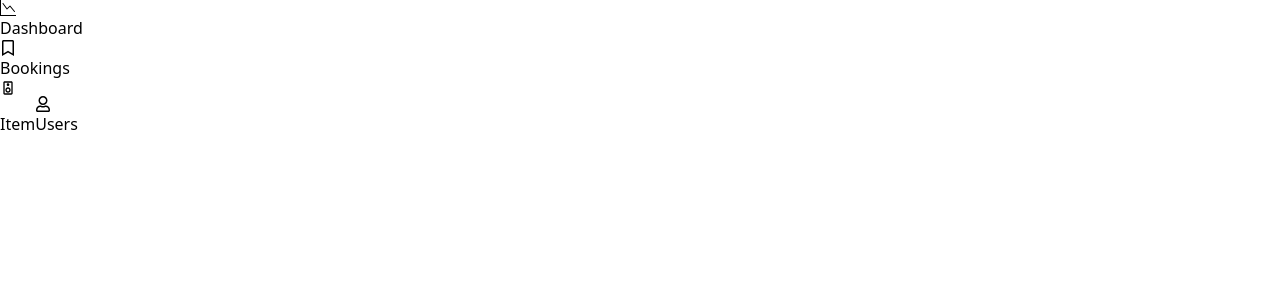
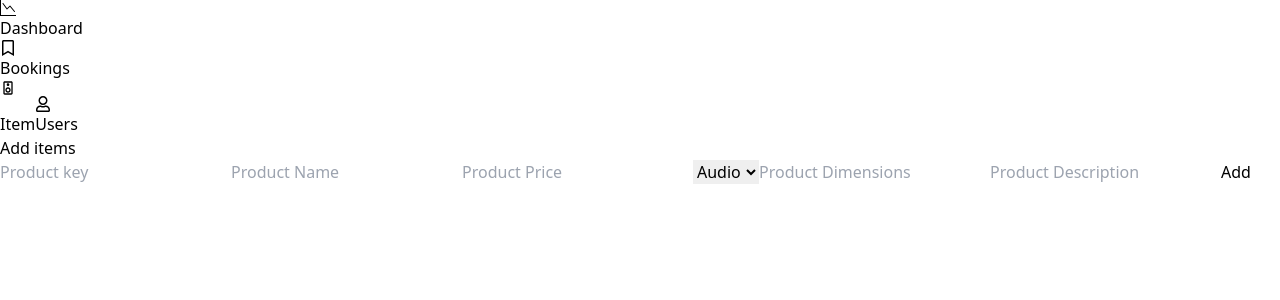
Before and after one commit to redracame/kv-audio-frontend, a React (Vite) app: page /admin/items/add in a window 1280 px wide. Shown: the top 300 px of the page. Built offline with nearby package versions, Linux system fonts and the light colour scheme.

Commit message:
add some inputs to "AddItemPage"🤫

```diff
--- a/src/pages/admin/addItemPage.jsx
+++ b/src/pages/admin/addItemPage.jsx
@@ -1,6 +1,20 @@
 export default function AddItemPage(){
        return(
-        <div className ="w-full h-full  bg-black">
+        <div className ="w-full h-full flex flex-col items-center">
+              <h1> Add items</h1>
+              <div className="w-[400px] border flex flex-col items-center">
+                     <input type="text" placeholder="Product key"/>
+                     <input type="text" placeholder="Product Name"/>
+                     <input type="text" placeholder="Product Price"/>
+                     <select>
+                        <option key="audio">Audio</option>
+                        <option key="lights">Lights</option>
+                        </select>
+                        <input type="text" placeholder="Product Dimensions"/>
+                        <input type="text" placeholder="Product Description"/>
+
+                     <button>Add</button>
+         </div>
        </div>
        )
 
```
